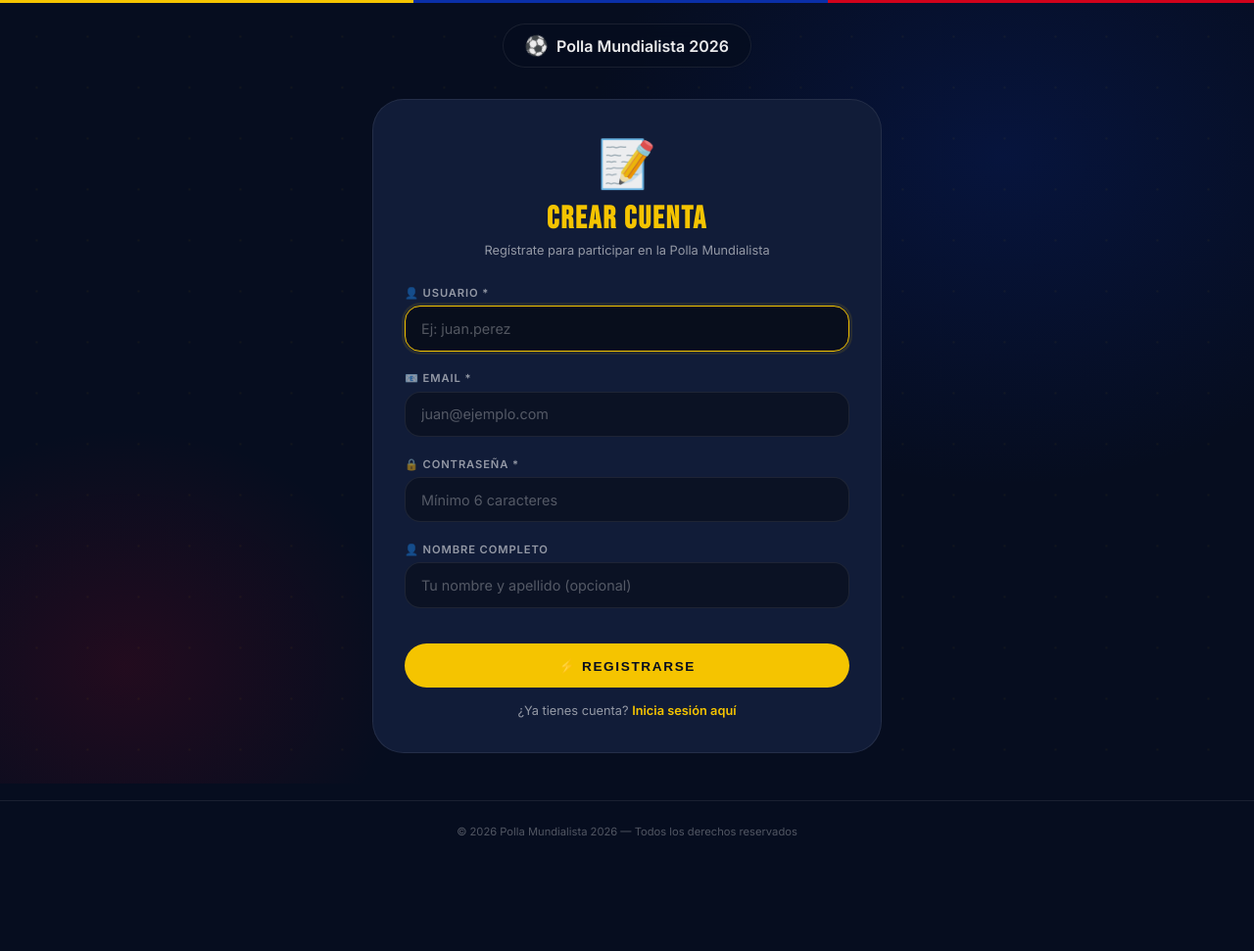
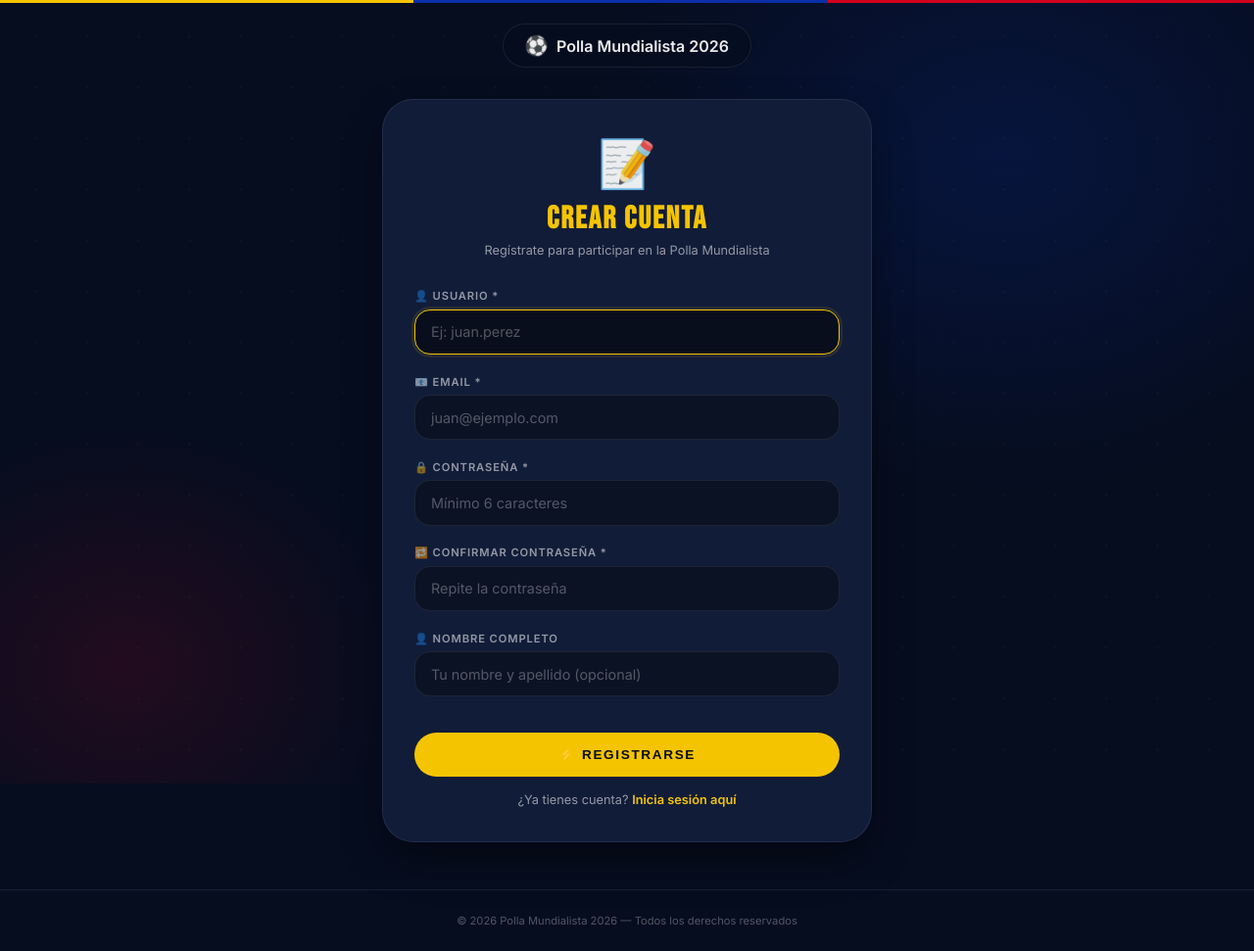
Before and after one commit to andyrdavila-lgtm/polla, a Flask app: template templates/registro.html in a window 1280 px wide. Shown: the whole page at 98% size. Before the commit the page ends 853 px from the top, so only its background shows below. Run offline with Flask 3, Linux system fonts and the light colour scheme; the template is opened without the code that fills it, so the values that code supplies are empty.

Commit message:
Update registro.html

```diff
--- a/templates/registro.html
+++ b/templates/registro.html
@@ -3,7 +3,7 @@
 <head>
 <meta charset="UTF-8">
 <meta name="viewport" content="width=device-width, initial-scale=1.0, user-scalable=yes">
-<title>Registro · Polla Mundialista 2026</title>
+<title>Registrarse · Polla Mundialista 2026</title>
 <link rel="preconnect" href="https://fonts.googleapis.com">
 <link href="https://fonts.googleapis.com/css2?family=Bebas+Neue&family=Inter:wght@400;500;600;700&display=swap" rel="stylesheet">
 <style>
@@ -30,14 +30,14 @@
     min-height: 100vh;
     display: flex;
     flex-direction: column;
+    overflow-x: hidden;
   }
 
   .bg-wrap {
-    position: fixed; inset: 0; z-index: 0;
+    position: fixed; inset: 0; z-index: 0; pointer-events: none;
     background: radial-gradient(ellipse 55% 70% at 80% 20%, rgba(10,47,168,0.22) 0%, transparent 60%),
                 radial-gradient(ellipse 40% 55% at 10% 85%, rgba(208,2,27,0.14) 0%, transparent 55%),
                 var(--dk);
-    pointer-events: none;
   }
   .bg-wrap::after {
     content: '';
@@ -69,10 +69,14 @@
     border-radius: 60px;
     border: 1px solid var(--brd);
   }
-  .nav-ball { font-size: 1.2rem; animation: spin 5s linear infinite; display: inline-block; }
+  .nav-ball {
+    font-size: 1.2rem;
+    animation: spin 5s linear infinite;
+    display: inline-block;
+  }
   @keyframes spin { to { transform: rotate(360deg); } }
 
-  .registro-container {
+  .register-container {
     position: relative; z-index: 2;
     flex: 1;
     display: flex;
@@ -81,32 +85,33 @@
     padding: 2rem 1.5rem 3rem;
   }
 
-  .registro-card {
+  .register-card {
     background: var(--s1);
     border: 1px solid var(--brd);
     border-radius: 32px;
     padding: 2.2rem 2rem;
     width: 100%;
-    max-width: 520px;
+    max-width: 500px;
     transition: transform 0.3s, border-color 0.3s;
+    box-shadow: 0 20px 40px rgba(0,0,0,0.4);
   }
-  .registro-card:hover {
+  .register-card:hover {
     border-color: rgba(245,196,0,0.35);
     transform: translateY(-3px);
   }
 
-  .registro-header {
+  .register-header {
     text-align: center;
-    margin-bottom: 1.8rem;
+    margin-bottom: 2rem;
   }
-  .registro-icon { font-size: 3rem; margin-bottom: 0.5rem; }
-  .registro-header h2 {
+  .register-icon { font-size: 3rem; margin-bottom: 0.5rem; }
+  .register-header h2 {
     font-family: 'Bebas Neue', sans-serif;
     font-size: 2rem;
     letter-spacing: 0.06em;
     color: var(--y);
   }
-  .registro-header p {
+  .register-header p {
     font-size: 0.8rem;
     color: var(--txm);
     margin-top: 0.3rem;
@@ -141,7 +146,7 @@
   }
   .form-control::placeholder { color: var(--txd); }
 
-  .btn-registro {
+  .btn-register {
     width: 100%;
     background: var(--y);
     border: none;
@@ -156,9 +161,13 @@
     transition: transform 0.2s, box-shadow 0.2s;
     margin: 1rem 0 1rem;
   }
-  .btn-registro:hover {
+  .btn-register:hover {
     transform: translateY(-2px);
     box-shadow: 0 8px 24px rgba(245,196,0,0.35);
+  }
+  .btn-register:disabled {
+    opacity: 0.7;
+    cursor: not-allowed;
   }
 
   .text-center {
@@ -201,8 +210,19 @@
     border-top: 1px solid var(--brd);
   }
 
+  .spinner {
+    display: inline-block;
+    width: 1rem;
+    height: 1rem;
+    border: 2px solid rgba(0,0,0,0.2);
+    border-top-color: var(--dk);
+    border-radius: 50%;
+    animation: spin 0.6s linear infinite;
+    margin-right: 0.4rem;
+  }
+
   @media (max-width: 550px) {
-    .registro-card { padding: 1.5rem; }
+    .register-card { padding: 1.5rem; }
   }
 </style>
 </head>
@@ -217,17 +237,17 @@
   </a>
 </nav>
 
-<div class="registro-container">
-  <div class="registro-card">
-    <div class="registro-header">
-      <div class="registro-icon">📝</div>
+<div class="register-container">
+  <div class="register-card">
+    <div class="register-header">
+      <div class="register-icon">📝</div>
       <h2>CREAR CUENTA</h2>
       <p>Regístrate para participar en la Polla Mundialista</p>
     </div>
 
     <div id="alertContainer"></div>
 
-    <form id="registroForm" method="POST" action="{{ url_for('registro') }}">
+    <form id="registerForm" method="POST" action="{{ url_for('register') }}">
       <div class="form-group">
         <label class="form-label">👤 USUARIO *</label>
         <input type="text" name="username" id="username" class="form-control"
@@ -244,12 +264,17 @@
                placeholder="Mínimo 6 caracteres" required>
       </div>
       <div class="form-group">
+        <label class="form-label">🔁 CONFIRMAR CONTRASEÑA *</label>
+        <input type="password" name="confirm_password" id="confirm_password" class="form-control"
+               placeholder="Repite la contraseña" required>
+      </div>
+      <div class="form-group">
         <label class="form-label">👤 NOMBRE COMPLETO</label>
         <input type="text" name="nombre_completo" id="nombre_completo" class="form-control"
                placeholder="Tu nombre y apellido (opcional)">
       </div>
 
-      <button type="submit" class="btn-registro" id="registerBtn">
+      <button type="submit" class="btn-register" id="registerBtn">
         ⚡ REGISTRARSE
       </button>
 
@@ -265,7 +290,7 @@
 </footer>
 
 <script>
-  const form = document.getElementById('registroForm');
+  const form = document.getElementById('registerForm');
   const alertDiv = document.getElementById('alertContainer');
 
   function showAlert(message, type = 'danger') {
@@ -284,6 +309,7 @@
     const username = document.getElementById('username').value.trim();
     const email = document.getElementById('email').value.trim();
     const password = document.getElementById('password').value;
+    const confirm = document.getElementById('confirm_password').value;
     const nombre_completo = document.getElementById('nombre_completo').value.trim();
 
     if (username.length < 3) {
@@ -298,26 +324,43 @@
       showAlert('La contraseña debe tener al menos 6 caracteres', 'danger');
       return;
     }
+    if (password !== confirm) {
+      showAlert('Las contraseñas no coinciden', 'danger');
+      return;
+    }
 
     const btn = document.getElementById('registerBtn');
     const originalText = btn.innerHTML;
-    btn.innerHTML = '<span style="display:inline-block; width:1rem; height:1rem; border:2px solid rgba(0,0,0,0.2); border-top-color:#000; border-radius:50%; animation:spin 0.6s linear infinite;"></span> Registrando...';
+    btn.innerHTML = '<span class="spinner"></span> Registrando...';
     btn.disabled = true;
 
     try {
-      const response = await fetch('{{ url_for('registro') }}', {
+      const response = await fetch('{{ url_for('register') }}', {
         method: 'POST',
-        headers: { 'Content-Type': 'application/json' },
-        body: JSON.stringify({ username, email, password, nombre_completo })
+        headers: { 'Content-Type': 'application/x-www-form-urlencoded' },
+        body: new URLSearchParams({
+          username: username,
+          email: email,
+          password: password,
+          confirm_password: confirm,
+          nombre_completo: nombre_completo
+        })
       });
-      const data = await response.json();
-      if (data.success) {
+      // El backend actual redirige al login después de registro exitoso (no devuelve JSON)
+      // Por lo tanto, si la respuesta es redirección (status 302 o 200 con html), asumimos éxito
+      if (response.redirected || response.ok) {
         showAlert('✅ ¡Registro exitoso! Redirigiendo al login...', 'success');
         setTimeout(() => {
-          window.location.href = "{{ url_for('login') }}";
-        }, 2000);
+          window.location.href = response.url || "{{ url_for('login') }}";
+        }, 1500);
       } else {
-        showAlert(data.error || 'Error al registrar', 'danger');
+        const text = await response.text();
+        // Si la página contiene un mensaje de error, lo extraemos (muy simple)
+        if (text.includes('error')) {
+          showAlert('Error al registrar. Intenta de nuevo.', 'danger');
+        } else {
+          showAlert('Error inesperado', 'danger');
+        }
         btn.innerHTML = originalText;
         btn.disabled = false;
       }
```
